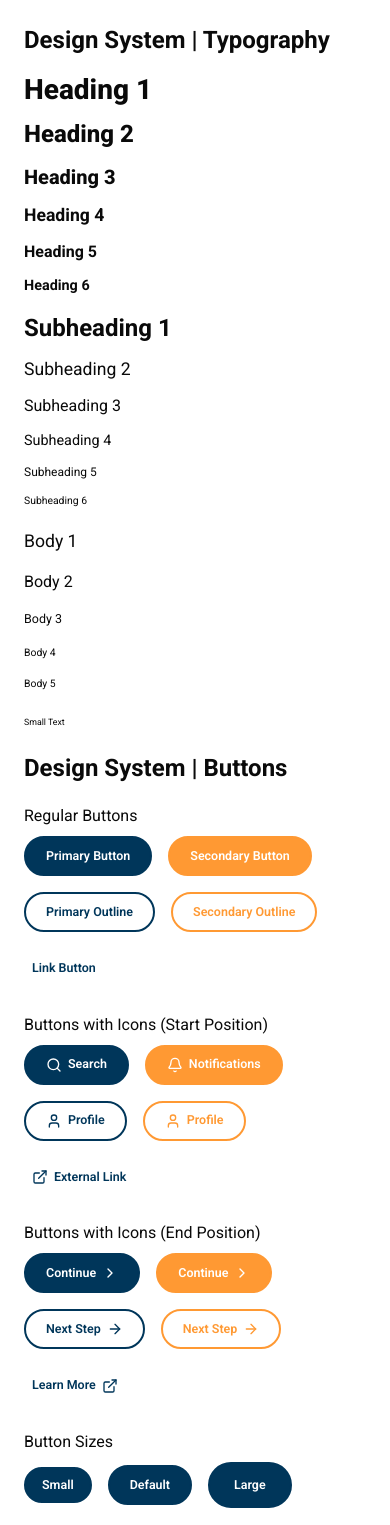
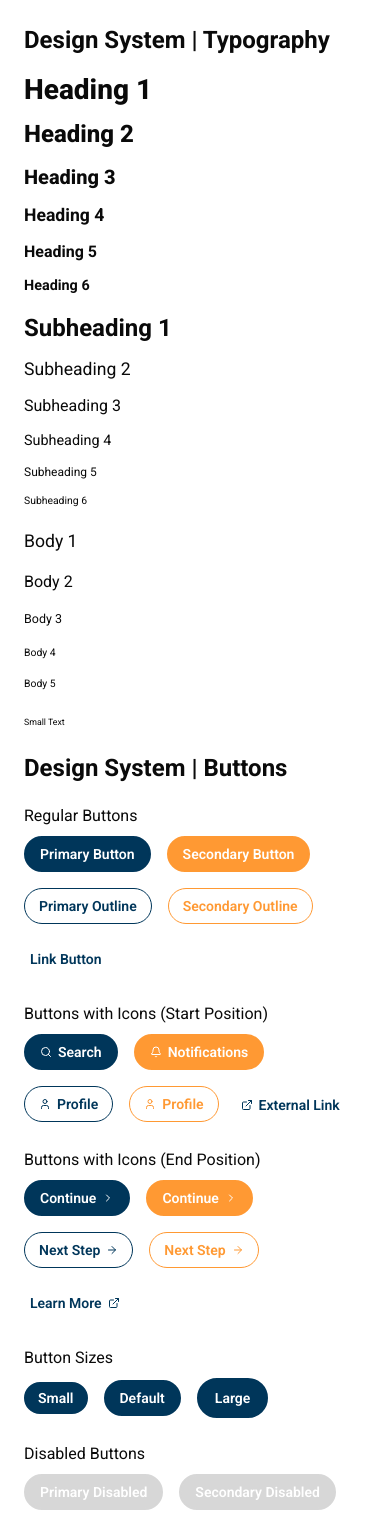
Before and after one commit to Rencanakan-id/rencanakan-talent_pool-frontend, a React (Vite) app: page /design in a window 390 px wide. Shown: the top 1525 px of the page. Built offline with nearby package versions, Linux system fonts and the light colour scheme.

Commit message:
feat: responsive button

```diff
--- a/src/components/ui/button.tsx
+++ b/src/components/ui/button.tsx
@@ -7,26 +7,26 @@ import { cn } from '@/lib/utils';
 type Variant = 'primary' | 'secondary' | 'primary-outline' | 'secondary-outline' | 'link';
 
 const buttonVariants = cva(
-  'inline-flex justify-center items-center gap-[6px] rounded-[50px] cursor-pointer whitespace-nowrap transition-all duration-300 ease-in-out focus:outline-none border-2 disabled:cursor-not-allowed active:scale-95 hover:shadow-md',
+  'inline-flex justify-center items-center gap-[6px] rounded-[50px] cursor-pointer whitespace-nowrap transition-all duration-300 ease-in-out focus:outline-none disabled:cursor-not-allowed active:scale-95 hover:shadow-md',
   {
     variants: {
       variant: {
         primary:
-          'bg-rencanakan-sea-blue-300 text-white border-rencanakan-sea-blue-300 hover:bg-[#001E31] hover:border-[#001E31] hover:scale-[1.02] active:bg-[#001E31] disabled:bg-rencanakan-base-gray disabled:border-rencanakan-base-gray disabled:text-white disabled:hover:scale-100 disabled:hover:shadow-none',
+          'bg-rencanakan-sea-blue-300 text-white border-2 border-rencanakan-sea-blue-300 hover:bg-[#001E31] hover:border-[#001E31] hover:scale-[1.02] active:bg-[#001E31] disabled:bg-rencanakan-base-gray disabled:border-rencanakan-base-gray disabled:text-white disabled:hover:scale-100 disabled:hover:shadow-none',
         secondary:
-          'bg-rencanakan-premium-gold-300 text-white border-rencanakan-premium-gold-300 hover:bg-rencanakan-premium-gold-400 hover:border-rencanakan-premium-gold-400 hover:scale-[1.02] active:bg-rencanakan-premium-gold-400 disabled:bg-rencanakan-base-gray disabled:border-rencanakan-base-gray disabled:text-white disabled:hover:scale-100 disabled:hover:shadow-none',
+          'bg-rencanakan-premium-gold-300 text-white border-2 border-rencanakan-premium-gold-300 hover:bg-rencanakan-premium-gold-400 hover:border-rencanakan-premium-gold-400 hover:scale-[1.02] active:bg-rencanakan-premium-gold-400 disabled:bg-rencanakan-base-gray disabled:border-rencanakan-base-gray disabled:text-white disabled:hover:scale-100 disabled:hover:shadow-none',
         'primary-outline':
-          'bg-transparent text-rencanakan-sea-blue-300 border-rencanakan-sea-blue-300 hover:bg-rencanakan-sea-blue-300 hover:text-white hover:scale-[1.02] active:bg-[#001E31] active:border-[#001E31] active:text-white disabled:bg-transparent disabled:border-rencanakan-base-gray disabled:text-rencanakan-base-gray disabled:hover:scale-100 disabled:hover:shadow-none',
+          'bg-transparent text-rencanakan-sea-blue-300 border border-rencanakan-sea-blue-300 sm:border-2 hover:bg-rencanakan-sea-blue-300 hover:text-white hover:scale-[1.02] active:bg-[#001E31] active:border-[#001E31] active:text-white disabled:bg-transparent disabled:border-rencanakan-base-gray disabled:text-rencanakan-base-gray disabled:hover:scale-100 disabled:hover:shadow-none',
         'secondary-outline':
-          'bg-transparent text-rencanakan-premium-gold-300 border-rencanakan-premium-gold-300 hover:bg-rencanakan-premium-gold-300 hover:text-white hover:scale-[1.02] active:bg-rencanakan-premium-gold-400 active:border-rencanakan-premium-gold-400 active:text-white disabled:bg-transparent disabled:border-rencanakan-base-gray disabled:text-rencanakan-base-gray disabled:hover:scale-100 disabled:hover:shadow-none',
+          'bg-transparent text-rencanakan-premium-gold-300 border border-rencanakan-premium-gold-300 sm:border-2 hover:bg-rencanakan-premium-gold-300 hover:text-white hover:scale-[1.02] active:bg-rencanakan-premium-gold-400 active:border-rencanakan-premium-gold-400 active:text-white disabled:bg-transparent disabled:border-rencanakan-base-gray disabled:text-rencanakan-base-gray disabled:hover:scale-100 disabled:hover:shadow-none',
         link: 'bg-transparent text-rencanakan-sea-blue-300 border-transparent hover:text-rencanakan-sea-blue-300 hover:underline hover:scale-100 hover:shadow-none active:text-[#001E31] active:scale-[0.98] disabled:text-rencanakan-base-gray disabled:no-underline disabled:hover:scale-100 disabled:hover:shadow-none p-0 border-0',
       },
       size: {
-        default: 'h-[40px] px-[20px] py-[11px]',
-        sm: 'h-[36px] px-[16px] py-[8px]',
-        lg: 'h-[46px] px-[24px] py-[13px]',
-        icon: 'h-[40px] w-[40px] p-[11px]',
-        link: 'px-[8px] py-[11px]',
+        default: 'h-[36px] px-[14px] py-[9px] sm:h-[40px] sm:px-[20px] sm:py-[11px]',
+        sm: 'h-[32px] px-[12px] py-[7px] sm:h-[36px] sm:px-[16px] sm:py-[8px]',
+        lg: 'h-[40px] px-[16px] py-[9px] sm:h-[44px] sm:px-[24px] sm:py-[13px]',
+        icon: 'h-[36px] w-[36px] p-[9px] sm:h-[40px] sm:w-[40px] sm:p-[11px]',
+        link: 'px-[6px] py-[9px] sm:px-[8px] sm:py-[11px]',
       },
     },
     defaultVariants: {
@@ -61,16 +61,24 @@ export const Button = React.forwardRef<HTMLButtonElement, ButtonProps>(
         {...props}
       >
         {icon && iconPosition === 'start' && (
-          <span className="inline-flex h-4 w-4 items-center justify-center">{icon}</span>
+          <span className="inline-flex h-3 w-3 items-center justify-center sm:h-4 sm:w-4">
+            {icon}
+          </span>
         )}
         <Typography
-          variant="b3"
-          className={cn('font-semibold', variant === 'link' && 'underline-offset-4')}
+          variant="b2"
+          className={cn(
+            'font-semibold',
+            variant === 'link' && 'underline-offset-4',
+            'text-sm sm:text-base'
+          )}
         >
           {children}
         </Typography>
         {icon && iconPosition === 'end' && (
-          <span className="inline-flex h-4 w-4 items-center justify-center">{icon}</span>
+          <span className="inline-flex h-3 w-3 items-center justify-center sm:h-4 sm:w-4">
+            {icon}
+          </span>
         )}
       </Comp>
     );
```
